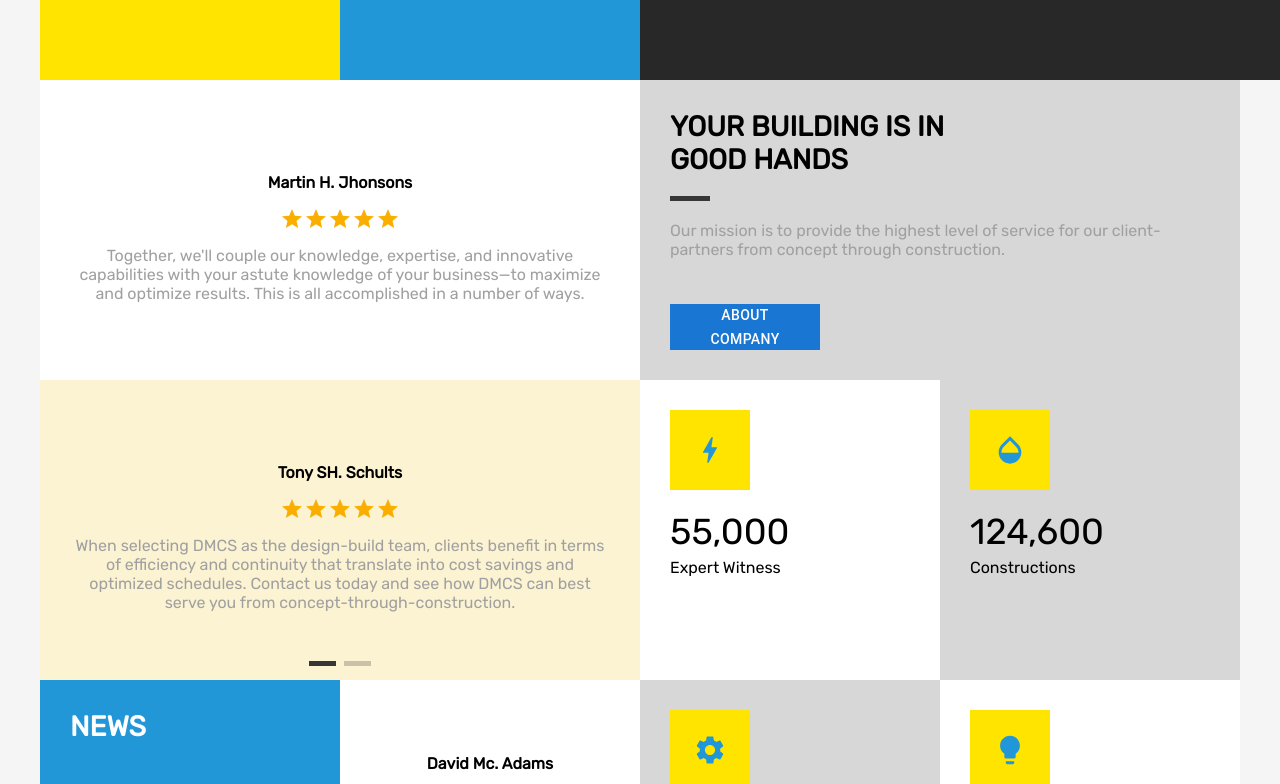
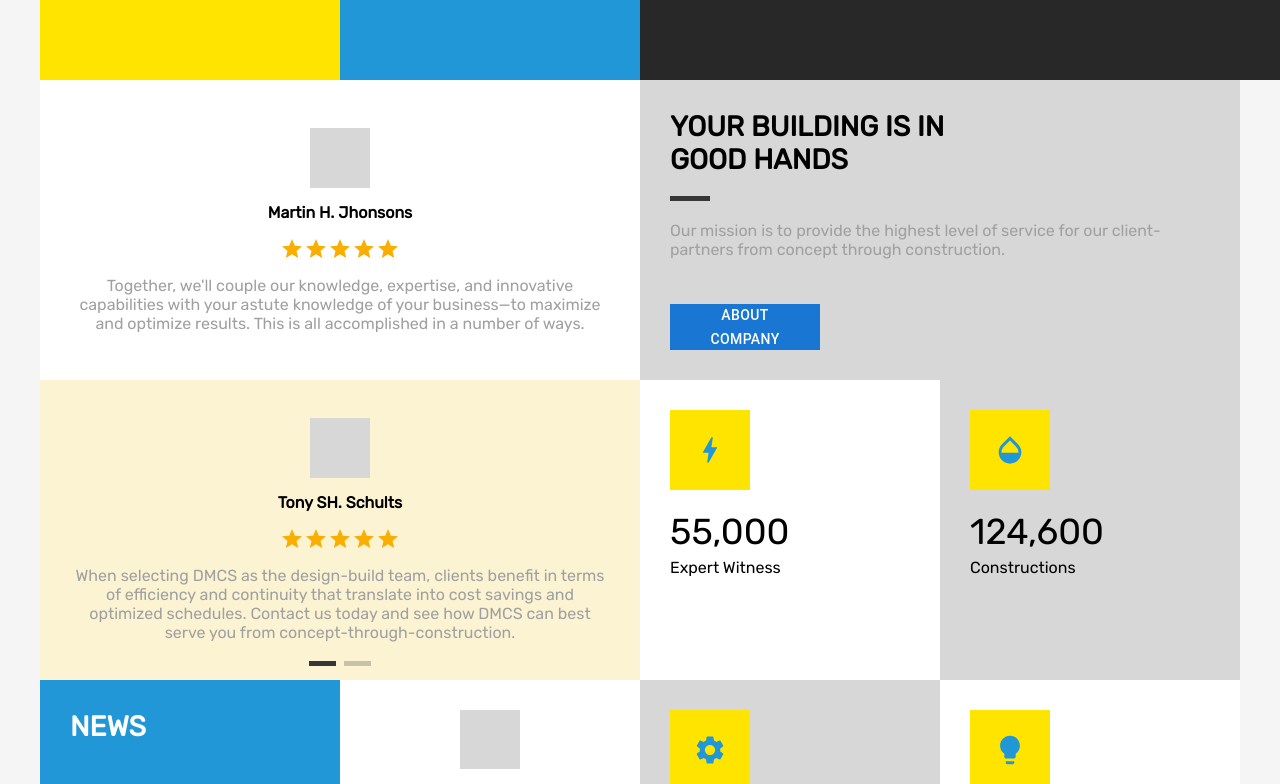
Before and after one commit to Erzhan-Chyngyshbekov/pena-test, a React (Create React App) app: page / in a window 1280 px wide. Shown: the part 1720-2504 px from the top of the page. Built offline with nearby package versions, Linux system fonts and the light colour scheme.

Commit message:
style: styles changed

```diff
--- a/src/components/CardReviewItem/CardReviewItem.tsx
+++ b/src/components/CardReviewItem/CardReviewItem.tsx
@@ -5,10 +5,10 @@ import { Pagination } from "swiper";
 import Rating from "@mui/material/Rating";
 import { makeStyles } from "@mui/styles";
 
+import { AppColors } from "../../styles/common";
 import "./CardReviewItem.scss";
 import "swiper/css";
 import "swiper/css/pagination";
-import { AppColors } from "../../styles/common";
 
 type CardReview = {
   author: string;
@@ -67,10 +67,10 @@ const useStyles = makeStyles({
   },
   "wrapper--yellow": { background: "#FCF3D3" },
   avatar: {
-    width: "$AVATAR_SIZE",
-    height: "$AVATAR_SIZE",
-    background: "$PRIMARY_GRAY",
-    color: "$PRIMARY_GRAY_4",
+    width: "60px",
+    height: "60px",
+    background: AppColors.PRIMARY_GRAY,
+    color: AppColors.PRIMARY_GRAY_4,
   },
   author: { marginTop: "15px", fontWeight: "bold" },
   rating: { marginTop: "15px", svg: { color: AppColors.PRIMARY_YELLOW_2 } },
```
